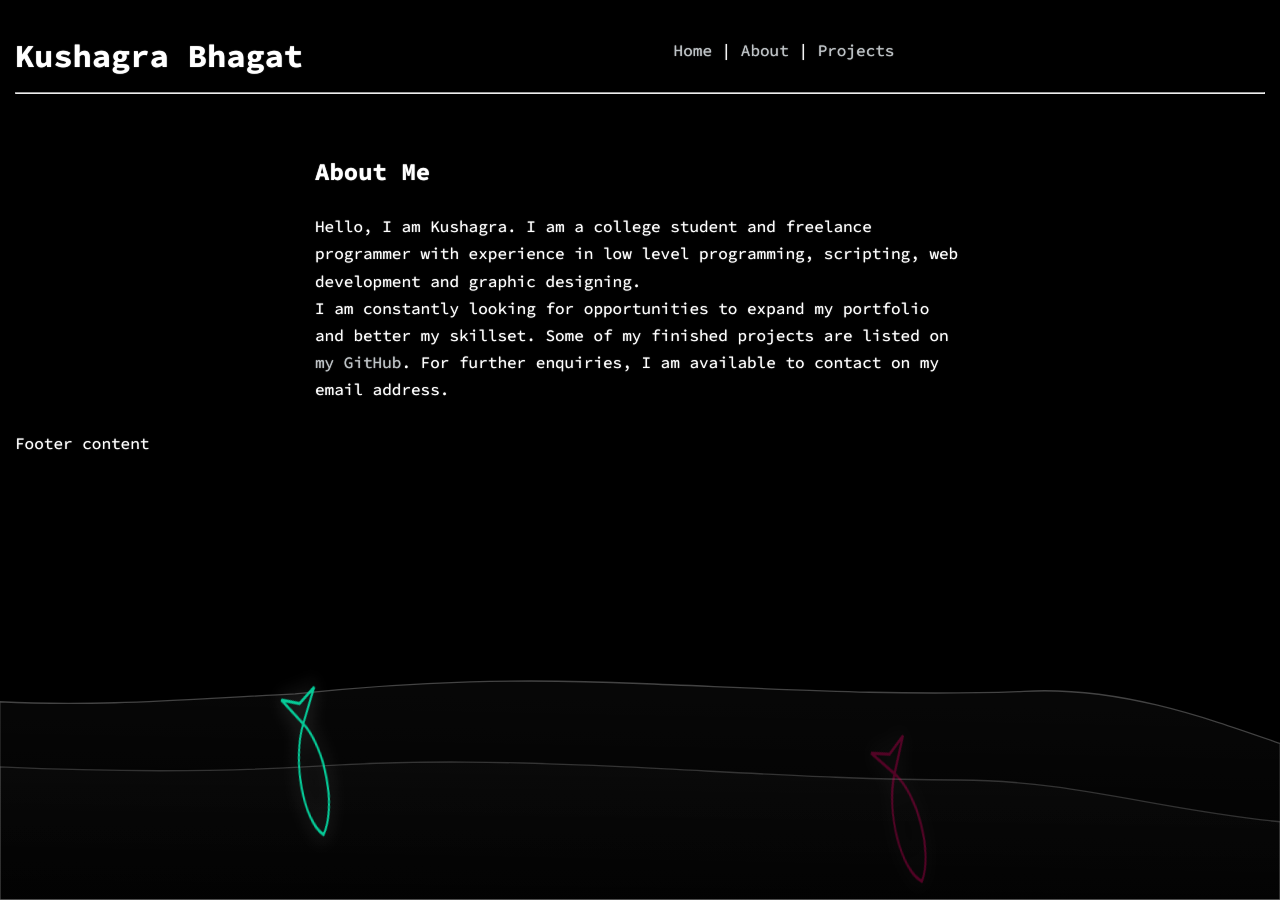
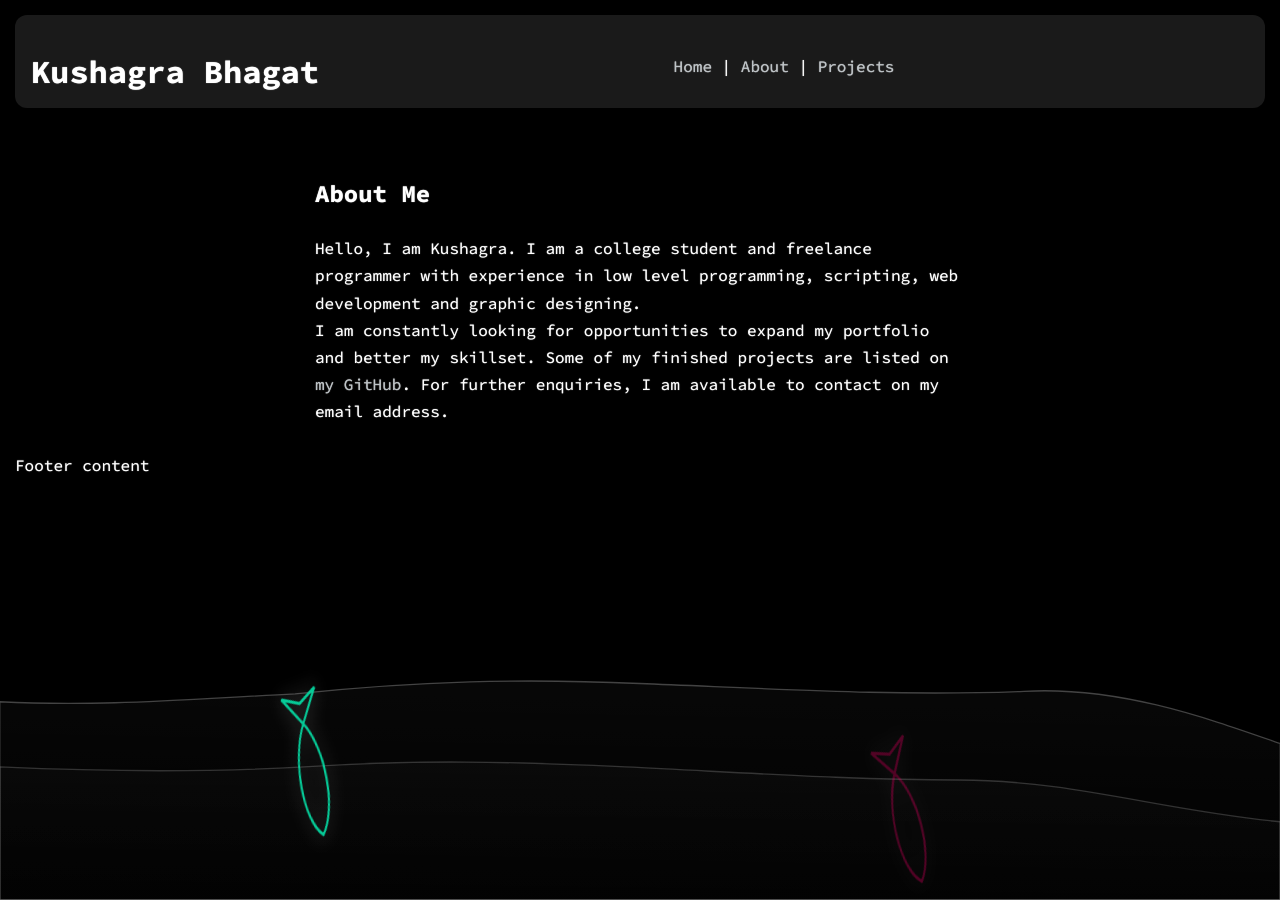
Before and after one commit to kuwushagra/kuwushagra.github.io, a Jekyll site: the page built from index.html, in a window 1280 px wide. Built offline with Jekyll 4.4.1, drawn with Linux system fonts in a browser that asks for light colours; a style sheet for code colours, icons or effects is not loaded.

Commit message:
Update default.html

```diff
--- a/_layouts/default.html
+++ b/_layouts/default.html
@@ -211,14 +211,15 @@ loop();
 <header>
   <link rel="stylesheet" href="https://ka-f.webawesome.com/webawesome@3.8.0/styles/webawesome.css" />
   <script type="module" src="https://ka-f.webawesome.com/webawesome@3.8.0/webawesome.loader.js"></script>
-  <div style="display: flex;"><div style="display: inline-block; margin-right: auto;"><h1 style="size: 1.1em">Kushagra Bhagat</h1>  </div>
+  <div style="display: flex; background: rgba(128, 128, 128, 0.2); border-radius: 12px; padding: 16px;">
+    <div style="display: inline-block; margin-right: auto;"><h1 style="size: 1.1em">Kushagra Bhagat</h1>  </div>
   <div style="display: inline-block; margin-top: auto; ">
   <p> <a href="https://kuwushagra.github.io/">Home</a> | <a href="https://kuwushagra.github.io/about">About</a> | <a href="https://kuwushagra.github.io/projects">Projects</a> </div>
   <div style="display: inline-block; margin-top: auto; margin-left: auto" class="links">
       <a href="mailto:kushagrabhagat.work@gmail.com"><wa-icon name="envelope" variant="regular" style="color: salmon;"></wa-icon></a>
       <a href="https://github.com/kuwushagra"><wa-icon name="github-alt" family="brands" style="color: steelblue;"></wa-icon></a>
   </div></div></p>
-  <hr></br>
+  </br>
 </header>
 
 <main>
```
